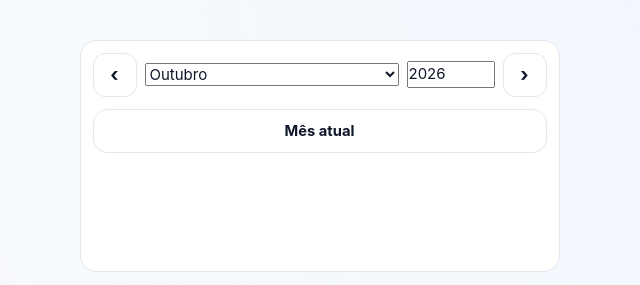
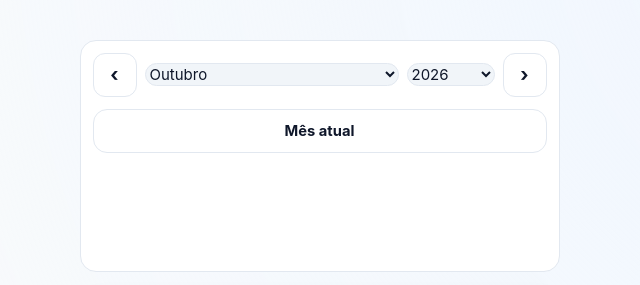
Before and after one commit to joaopedros111/controle-financeiro, a plain HTML site: page index.html in a window 1280 px wide. Shown: the part 108-393 px from the top of the page, without its empty margins (313-953 px from the left). Drawn offline with Linux system fonts and the light colour scheme.

Commit message:
Atualizaçao do App

```diff
--- a/app.js
+++ b/app.js
@@ -218,7 +218,13 @@ const ui = {
 
 };
 
-
+/* Preencher seletor de anos */
+for (let ano = 2000; ano <= 2100; ano++) {
+    const option = document.createElement("option");
+    option.value = ano;
+    option.textContent = ano;
+    ui.ano.appendChild(option);
+}
 
 /* ---------- Utilidades ---------- */
 
--- a/index.html
+++ b/index.html
@@ -85,7 +85,7 @@
 
             <label class="sr-only" for="ano">Ano</label>
 
-            <input id="ano" type="number" min="2000" max="2100" step="1">
+            <select id="ano"></select>
 
 
 
--- a/style.css
+++ b/style.css
@@ -208,6 +208,15 @@
     justify-self: stretch;
     align-self: center;
 }
+
+.periodo select {
+    border: 1px solid var(--borda);
+    border-radius: 12px;
+    background: var(--superficie-suave);
+    color: var(--texto);
+}
+
+
     /* Botões Modernos */
     .btn {
         min-height: 44px;
```
